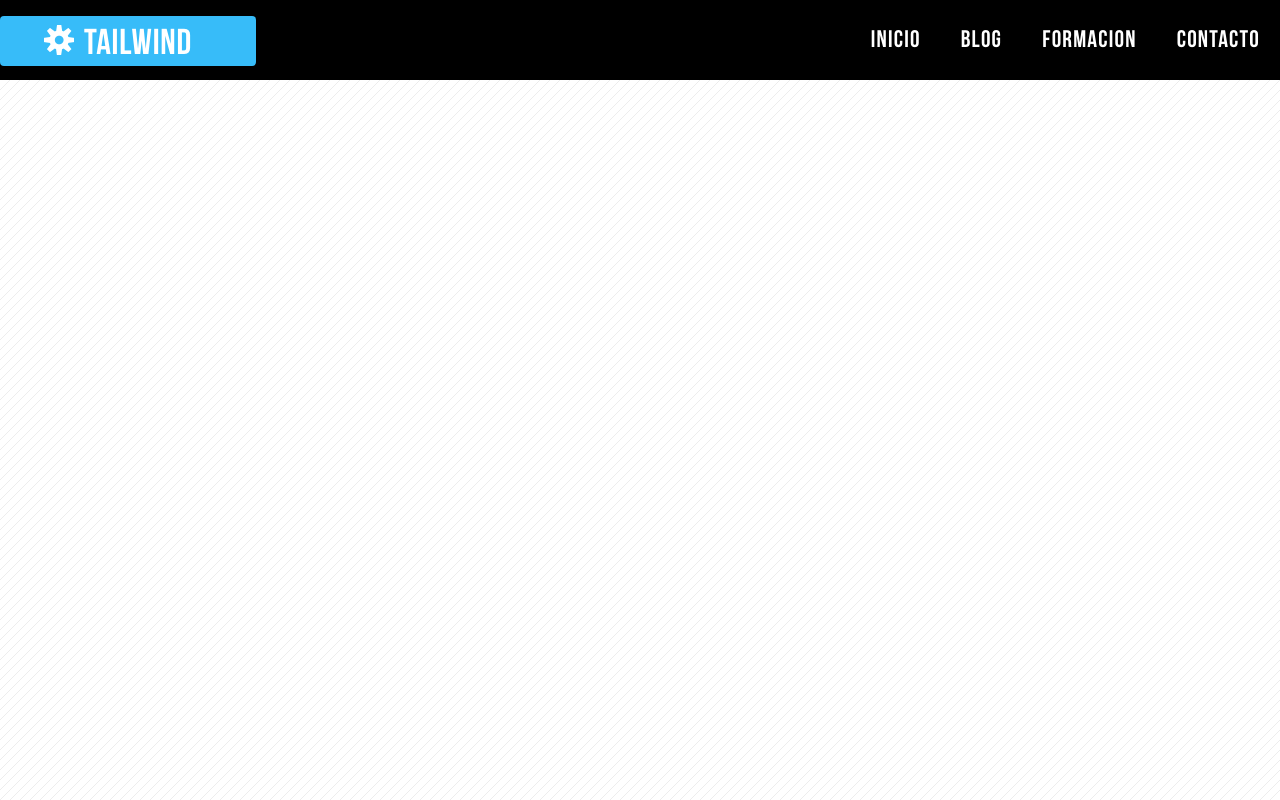
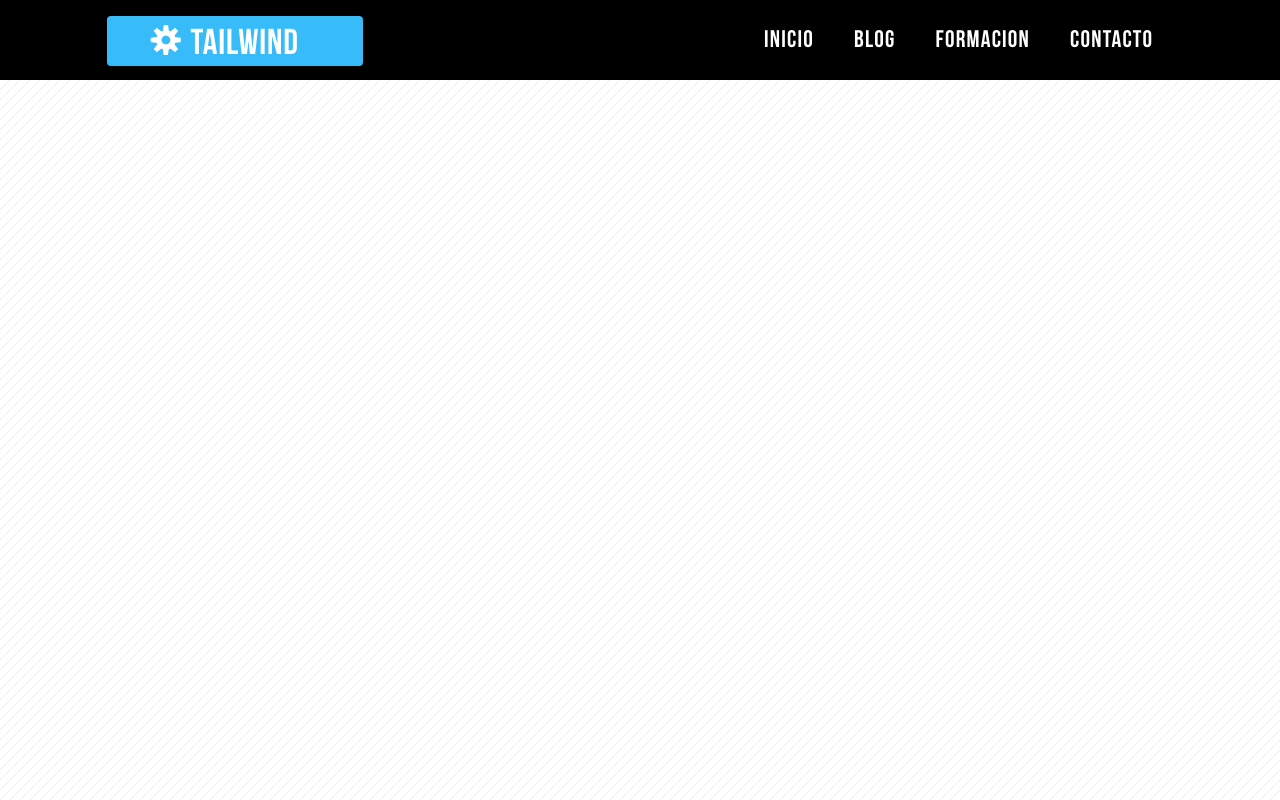
Before and after one commit to OscarsyIngSystems/tailwindCurso, a website built with Vite: page index.html in a window 1280 px wide. Built offline with nearby package versions, Linux system fonts and the light colour scheme.

Commit message:
SE agregan with de conteiner header

```diff
--- a/index.html
+++ b/index.html
@@ -18,7 +18,7 @@
 text-white
 ">
 
-    <div class="container mx-auto flex  ">
+    <div class="container w-10/12 mx-auto flex  ">
       <div id="logo" class="flex-1 mt-4">
         <div class="
         w-64
```
